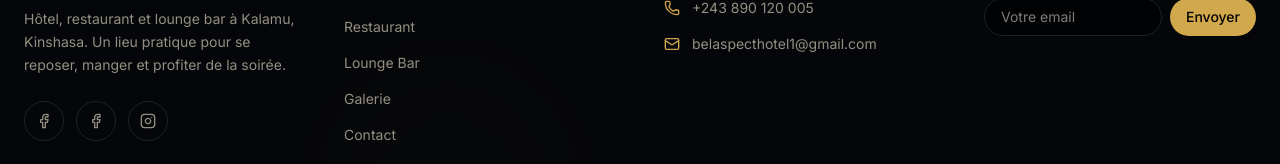
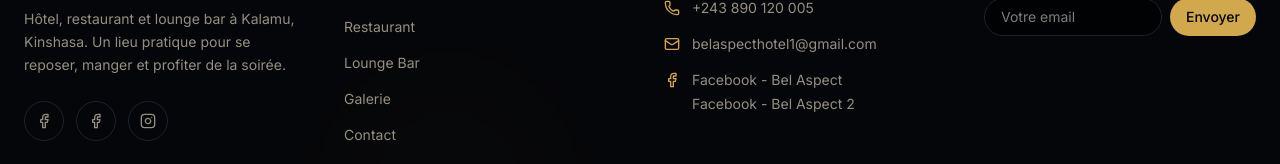
Before and after one commit to Wabtechs/Bel-aspect, a React (Vite) app: page / in a window 1280 px wide. Shown: the part 8501-8665 px from the top of the page. Built offline with nearby package versions, Linux system fonts and the light colour scheme.

Commit message:
Ajoute les liens Facebook dans la section contact du footer

```diff
--- a/src/components/Footer.tsx
+++ b/src/components/Footer.tsx
@@ -98,6 +98,17 @@ export default function Footer() {
                   {belAspect.email}
                 </span>
               </li>
+              <li className="flex items-start gap-3">
+                <Facebook className="mt-0.5 h-4 w-4 shrink-0 text-[var(--gold)]" />
+                <div className="flex flex-col gap-1">
+                  <a href={belAspect.facebook1} target="_blank" rel="noopener noreferrer" className="text-sm text-[var(--muted-foreground)] transition-colors hover:text-[var(--gold)]">
+                    Facebook - Bel Aspect
+                  </a>
+                  <a href={belAspect.facebook2} target="_blank" rel="noopener noreferrer" className="text-sm text-[var(--muted-foreground)] transition-colors hover:text-[var(--gold)]">
+                    Facebook - Bel Aspect 2
+                  </a>
+                </div>
+              </li>
             </ul>
           </div>
 
```
